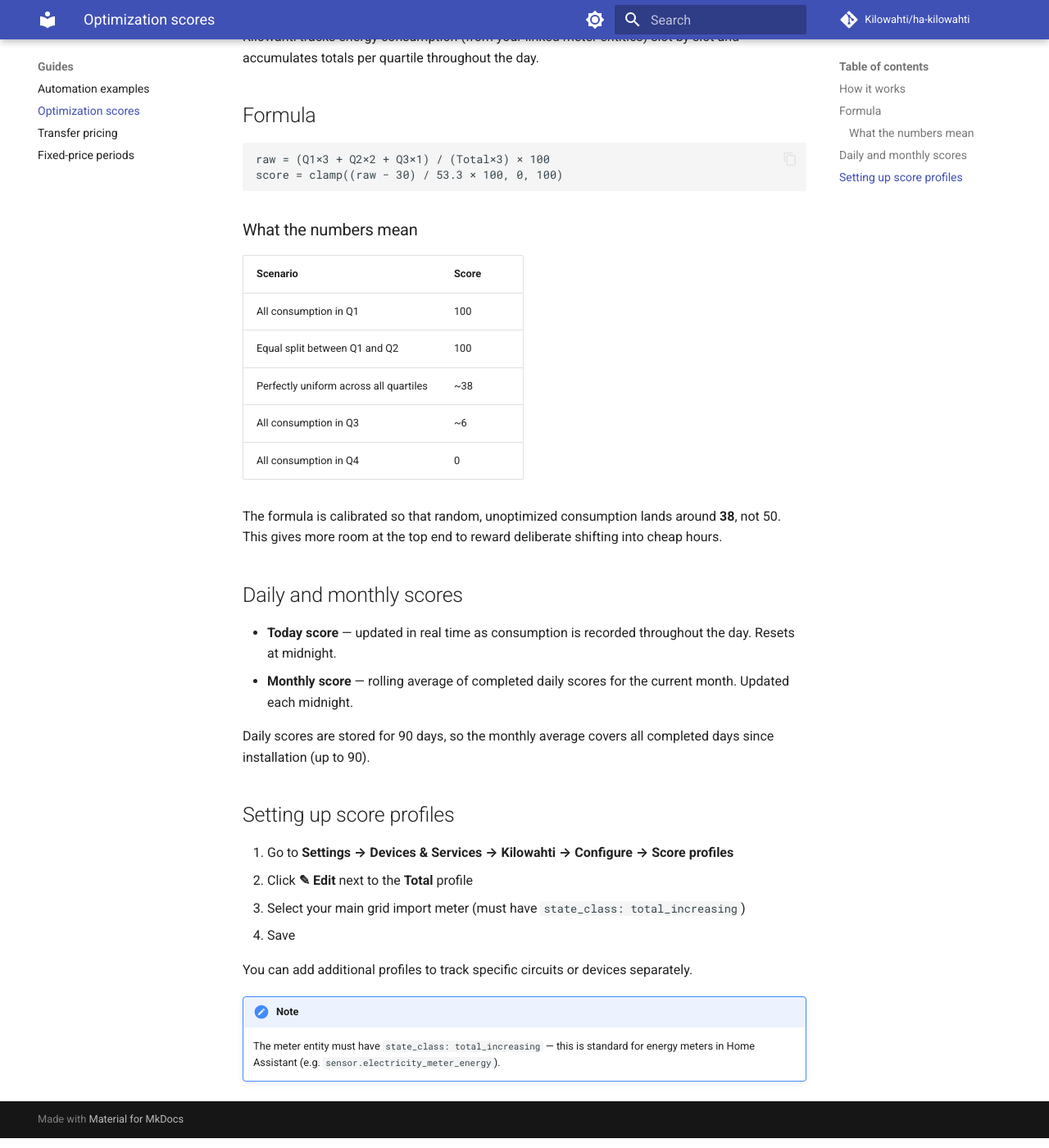
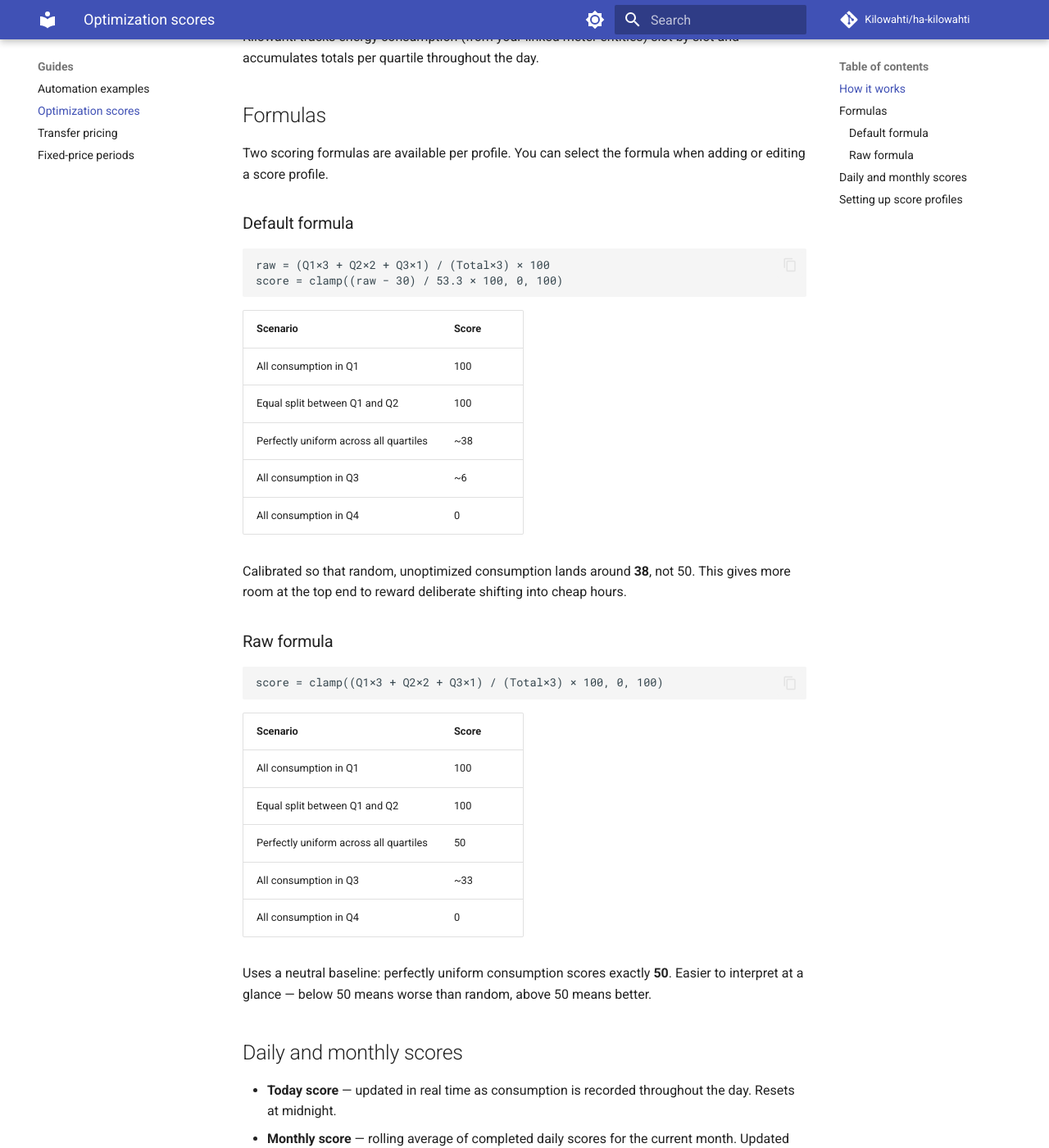
Before and after one commit to Kilowahti/kilowahti-docs, an MkDocs documentation site: the page built from docs/scores.md, in a window 1280 px wide and 1400 px high, scrolled down 665 px. Shown: the whole window at 82% size. Built offline with MkDocs 1.6.1 and Material for MkDocs 9.7.7, drawn with Linux system fonts in a browser that asks for light colours; comment, search, counter and statistics services are not loaded; some of the changed text lies outside the part shown.

Commit message:
Document configurable scoring formula

````diff
--- a/docs/scores.md
+++ b/docs/scores.md
@@ -15,14 +15,16 @@ Each day is divided into four price-rank quartiles:
 
 Kilowahti tracks energy consumption (from your linked meter entities) slot by slot and accumulates totals per quartile throughout the day.
 
-## Formula
+## Formulas
+
+Two scoring formulas are available per profile. You can select the formula when adding or editing a score profile.
+
+### Default formula
 
 ```
 raw = (Q1×3 + Q2×2 + Q3×1) / (Total×3) × 100
 score = clamp((raw − 30) / 53.3 × 100, 0, 100)
 ```
-
-### What the numbers mean
 
 | Scenario | Score |
 |---|---|
@@ -32,7 +34,23 @@ score = clamp((raw − 30) / 53.3 × 100, 0, 100)
 | All consumption in Q3 | ~6 |
 | All consumption in Q4 | 0 |
 
-The formula is calibrated so that random, unoptimized consumption lands around **38**, not 50. This gives more room at the top end to reward deliberate shifting into cheap hours.
+Calibrated so that random, unoptimized consumption lands around **38**, not 50. This gives more room at the top end to reward deliberate shifting into cheap hours.
+
+### Raw formula
+
+```
+score = clamp((Q1×3 + Q2×2 + Q3×1) / (Total×3) × 100, 0, 100)
+```
+
+| Scenario | Score |
+|---|---|
+| All consumption in Q1 | 100 |
+| Equal split between Q1 and Q2 | 100 |
+| Perfectly uniform across all quartiles | 50 |
+| All consumption in Q3 | ~33 |
+| All consumption in Q4 | 0 |
+
+Uses a neutral baseline: perfectly uniform consumption scores exactly **50**. Easier to interpret at a glance — below 50 means worse than random, above 50 means better.
 
 ## Daily and monthly scores
 
@@ -46,9 +64,10 @@ Daily scores are stored for 90 days, so the monthly average covers all completed
 1. Go to **Settings → Devices & Services → Kilowahti → Configure → Score profiles**
 2. Click **✎ Edit** next to the **Total** profile
 3. Select your main grid import meter (must have `state_class: total_increasing`)
-4. Save
+4. Choose a scoring formula (Default or Raw)
+5. Save
 
-You can add additional profiles to track specific circuits or devices separately.
+You can add additional profiles to track specific circuits or devices separately, each with its own formula.
 
 !!! note
     The meter entity must have `state_class: total_increasing` — this is standard for energy meters in Home Assistant (e.g. `sensor.electricity_meter_energy`).
````
Also changed, not shown: docs/entities.md (+6 -0 lines).
